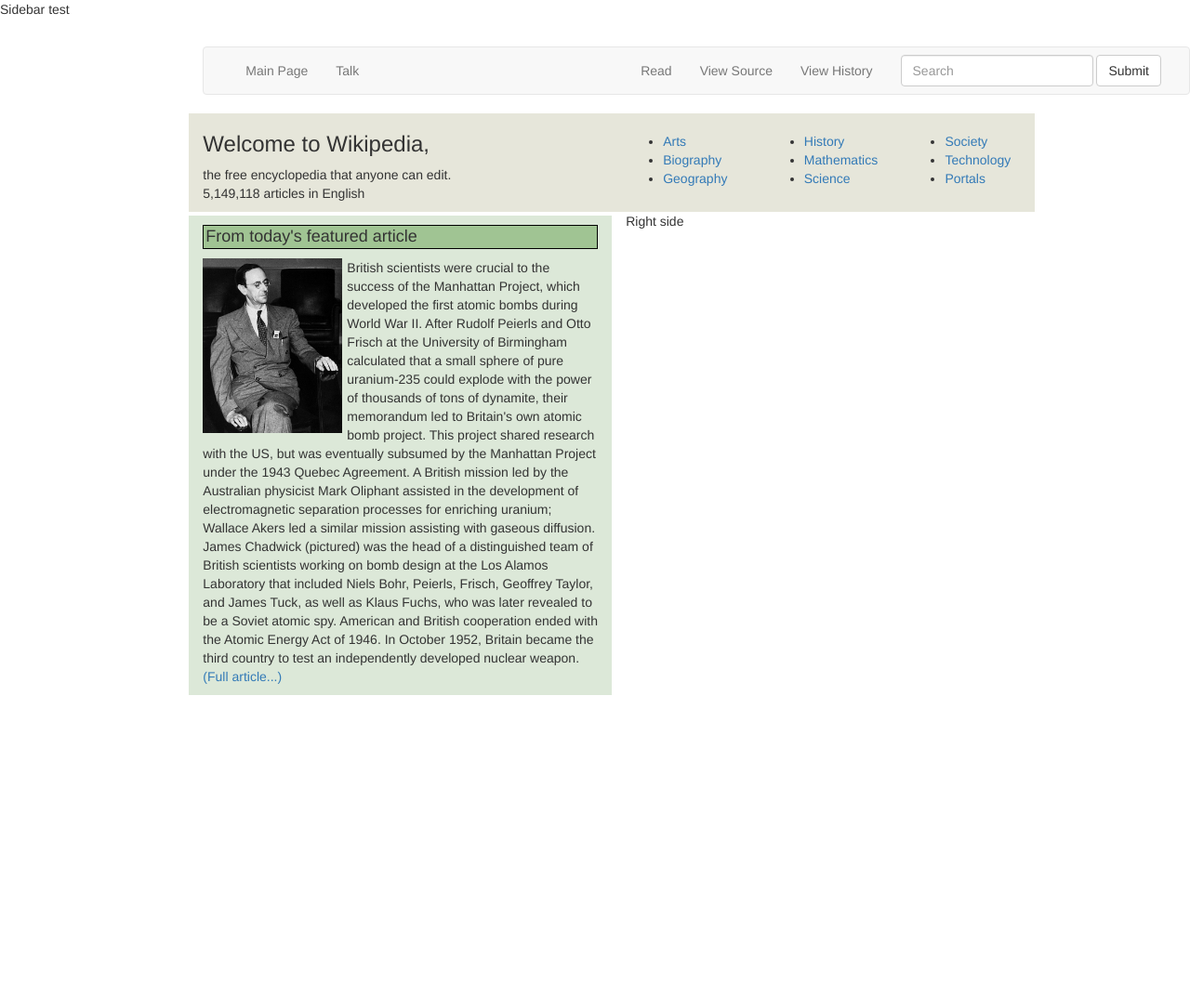
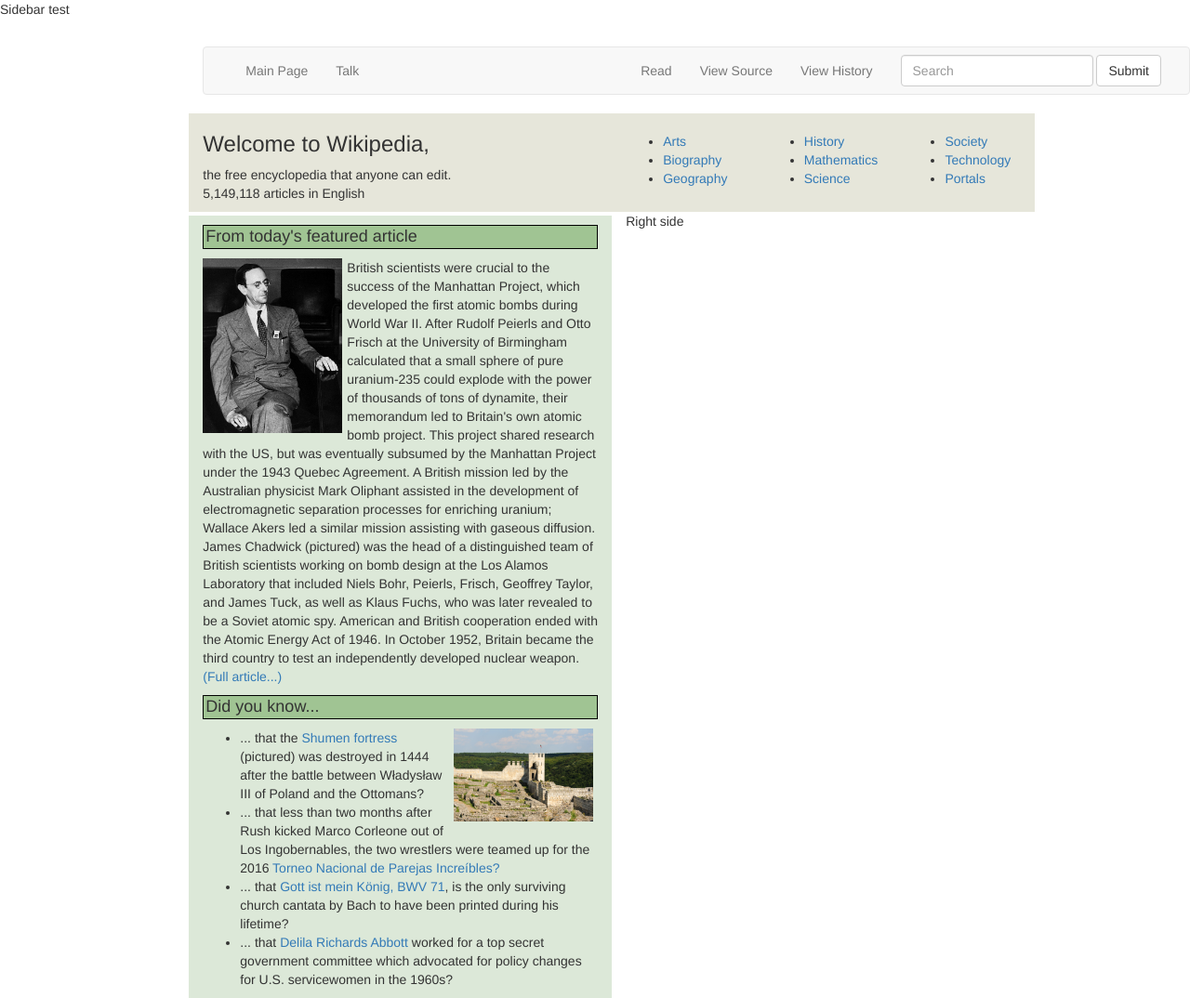
Before and after one commit to Mehequanna/practice-wiki-dummy, a plain HTML site: page index.html in a window 1280 px wide. Shown: the whole page at 93% size. Before the commit the page ends 800 px from the top, so only its background shows below. Drawn offline with nearby package versions, Linux system fonts and the light colour scheme.

Commit message:
add tower.jpg and styles. Added unordered list in the Did you know... section.

```diff
--- a/css/style.css
+++ b/css/style.css
@@ -27,3 +27,10 @@
   width: 150px;
   margin-right: 5px;
 }
+
+.tower {
+  float: right;
+  height: auto;
+  width: 150px;
+  margin: 0 5px 5px;
+}
--- a/index.html
+++ b/index.html
@@ -79,6 +79,14 @@
             <h4 class="todayheader">From today's featured article</h4>
             <img src="img/James_Chadwick.jpg" alt="Picture of James Chadwick" class="James"/>
             <p>British scientists were crucial to the success of the Manhattan Project, which developed the first atomic bombs during World War II. After Rudolf Peierls and Otto Frisch at the University of Birmingham calculated that a small sphere of pure uranium-235 could explode with the power of thousands of tons of dynamite, their memorandum led to Britain's own atomic bomb project. This project shared research with the US, but was eventually subsumed by the Manhattan Project under the 1943 Quebec Agreement. A British mission led by the Australian physicist Mark Oliphant assisted in the development of electromagnetic separation processes for enriching uranium; Wallace Akers led a similar mission assisting with gaseous diffusion. James Chadwick (pictured) was the head of a distinguished team of British scientists working on bomb design at the Los Alamos Laboratory that included Niels Bohr, Peierls, Frisch, Geoffrey Taylor, and James Tuck, as well as Klaus Fuchs, who was later revealed to be a Soviet atomic spy. American and British cooperation ended with the Atomic Energy Act of 1946. In October 1952, Britain became the third country to test an independently developed nuclear weapon. <a href="#">(Full article...)</a></p>
+            <h4 class="todayheader">Did you know...</h4>
+            <img src="img/tower.jpg" alt="Picture of James Chadwick" class="tower"/>
+            <ul>
+              <li>... that the <a href="#">Shumen fortress</a> (pictured) was destroyed in 1444 after the battle between Władysław III of Poland and the Ottomans?</li>
+              <li>... that less than two months after Rush kicked Marco Corleone out of Los Ingobernables, the two wrestlers were teamed up for the 2016 <a href="#">Torneo Nacional de Parejas Increíbles?</a></li>
+              <li>... that <a href="#">Gott ist mein König, BWV 71</a>, is the only surviving church cantata by Bach to have been printed during his lifetime?</li>
+              <li>... that <a href="#">Delila Richards Abbott</a> worked for a top secret government committee which advocated for policy changes for U.S. servicewomen in the 1960s?</li>
+            </ul>
           </div>
           <div class="col-sm-5">Right side
           </div>
```
Also changed, not shown: img/tower.jpg (added).
